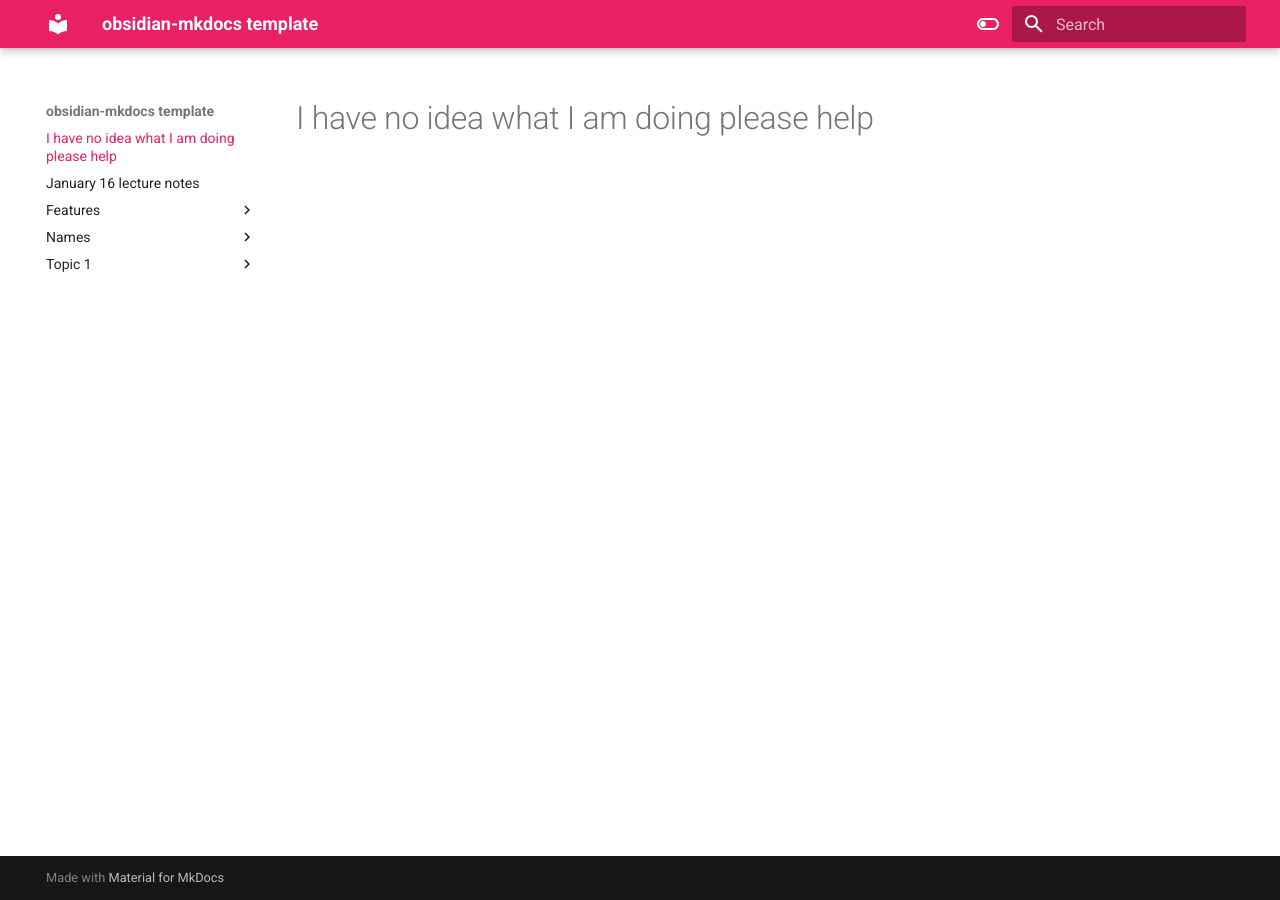
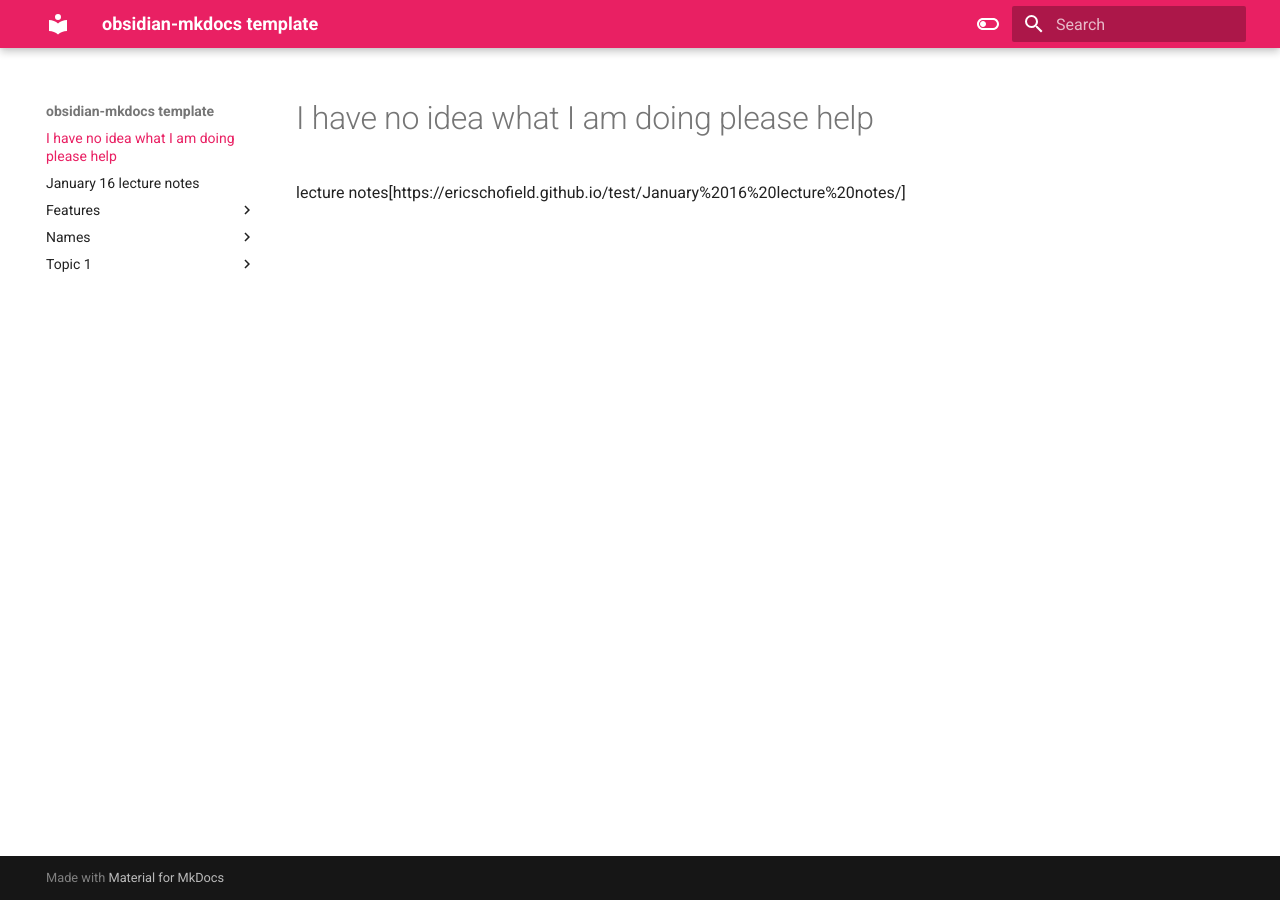
Before and after one commit to EricSchofield/HIST-1900-Memmex-1, an MkDocs documentation site: the page built from docs/index.md, in a window 1280 px wide. Built offline with MkDocs 1.6.1 and Material for MkDocs 9.7.7, drawn with Linux system fonts in a browser that asks for light colours.

Commit message:
Update index.md

```diff
--- a/docs/index.md
+++ b/docs/index.md
@@ -1 +1,3 @@
 # I have no idea what I am doing please help
+
+lecture notes[https://ericschofield.github.io/test/January%2016%20lecture%20notes/]
```
